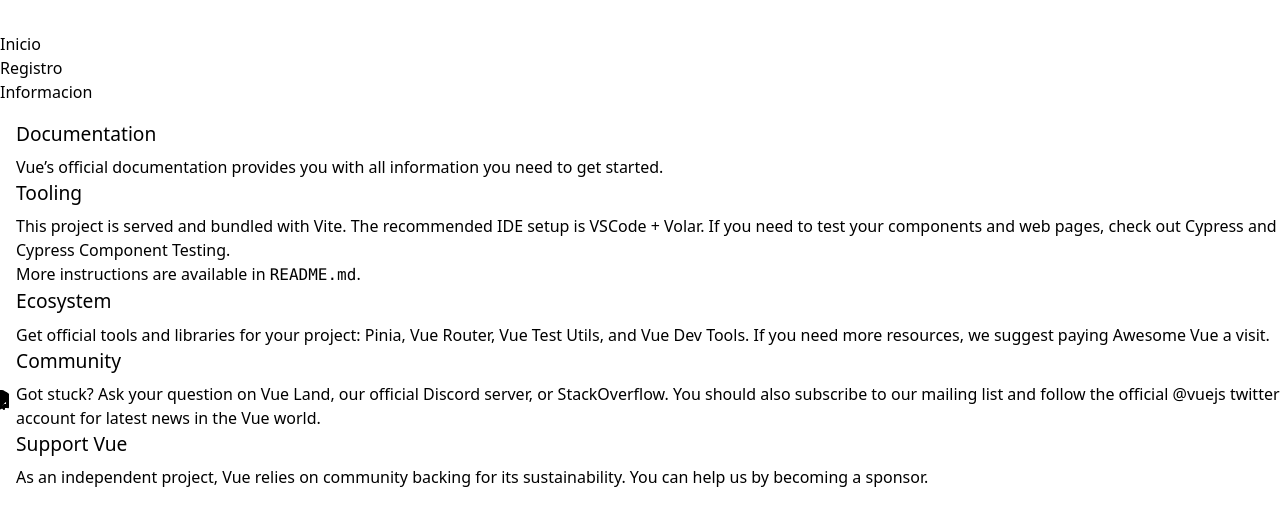
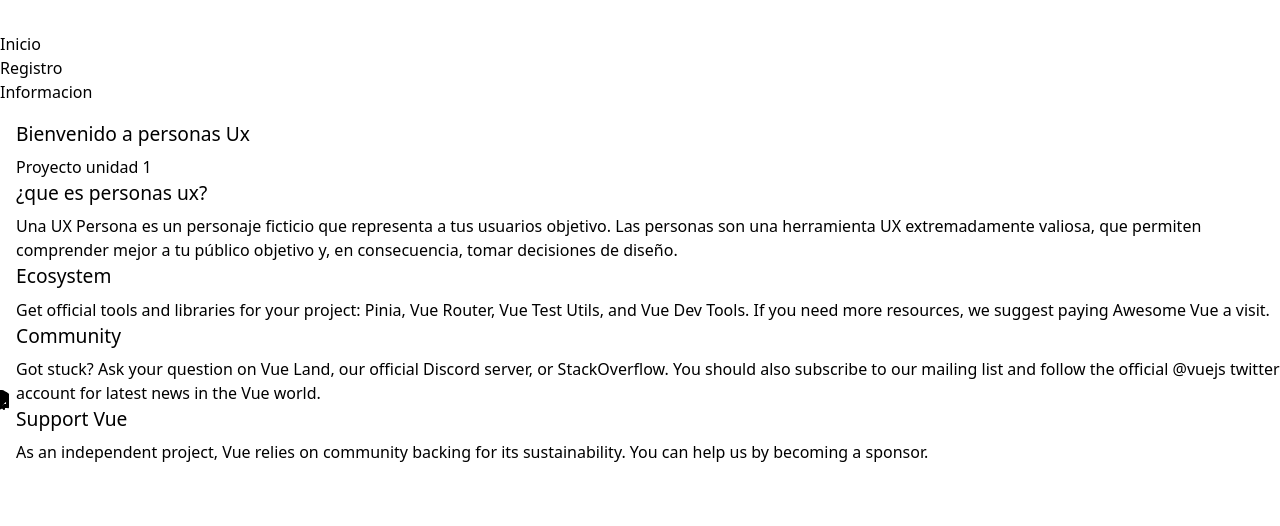
Before and after one commit to Eduardo200108/PersonasUX, a Vue app in the folder PersonasUx/: page / in a window 1280 px wide. Shown: the top 526 px of the page. Built offline with nearby package versions, Linux system fonts and the light colour scheme.

Commit message:
personas Ux

```diff
--- a/PersonasUx/src/components/Formulario.vue
+++ b/PersonasUx/src/components/Formulario.vue
@@ -67,9 +67,9 @@ export default {
     </p>
   </div>
   <div class="px-6 pt-4 pb-2">
-    <span class="inline-block bg-gray-200 rounded-full px-3 py-1 text-sm font-semibold text-gray-700 mr-2 mb-2">#photography</span>
-    <span class="inline-block bg-gray-200 rounded-full px-3 py-1 text-sm font-semibold text-gray-700 mr-2 mb-2">#travel</span>
-    <span class="inline-block bg-gray-200 rounded-full px-3 py-1 text-sm font-semibold text-gray-700 mr-2 mb-2">#winter</span>
+    <span class="inline-block bg-gray-200 rounded-full px-3 py-1 text-sm font-semibold text-gray-700 mr-2 mb-2">#WEB1</span>
+    <span class="inline-block bg-gray-200 rounded-full px-3 py-1 text-sm font-semibold text-gray-700 mr-2 mb-2">#ISC</span>
+    <span class="inline-block bg-gray-200 rounded-full px-3 py-1 text-sm font-semibold text-gray-700 mr-2 mb-2">#8Semestre</span>
   </div>
 </div>
 
--- a/PersonasUx/src/components/TheWelcome.vue
+++ b/PersonasUx/src/components/TheWelcome.vue
@@ -12,31 +12,30 @@ import SupportIcon from './icons/IconSupport.vue'
     <template #icon>
       <DocumentationIcon />
     </template>
-    <template #heading>Documentation</template>
+    <template #heading>Bienvenido a personas Ux
+    </template>
 
-    Vue’s
-    <a href="https://vuejs.org/" target="_blank" rel="noopener">official documentation</a>
-    provides you with all information you need to get started.
+
+    <a href="https://vuejs.org/" target="_blank" rel="noopener">Proyecto unidad 1</a>
+
   </WelcomeItem>
 
   <WelcomeItem>
     <template #icon>
       <ToolingIcon />
     </template>
-    <template #heading>Tooling</template>
+    <template #heading>¿que es personas ux?</template>
+    Una UX Persona es un personaje ficticio que representa a tus usuarios objetivo. Las personas son una herramienta UX extremadamente valiosa, que permiten comprender mejor a tu público objetivo y, en consecuencia, tomar decisiones de diseño.
 
-    This project is served and bundled with
-    <a href="https://vitejs.dev/guide/features.html" target="_blank" rel="noopener">Vite</a>. The
-    recommended IDE setup is
-    <a href="https://code.visualstudio.com/" target="_blank" rel="noopener">VSCode</a> +
-    <a href="https://github.com/johnsoncodehk/volar" target="_blank" rel="noopener">Volar</a>. If
-    you need to test your components and web pages, check out
-    <a href="https://www.cypress.io/" target="_blank" rel="noopener">Cypress</a> and
-    <a href="https://on.cypress.io/component" target="_blank">Cypress Component Testing</a>.
+    <a href="https://vitejs.dev/guide/features.html" target="_blank" rel="noopener"></a>
+    <a href="https://code.visualstudio.com/" target="_blank" rel="noopener"></a>
+    <a href="https://github.com/johnsoncodehk/volar" target="_blank" rel="noopener"></a>
+    <a href="https://www.cypress.io/" target="_blank" rel="noopener"></a>
+    <a href="https://on.cypress.io/component" target="_blank"></a>
 
     <br />
 
-    More instructions are available in <code>README.md</code>.
+    <code></code>
   </WelcomeItem>
 
   <WelcomeItem>
```
